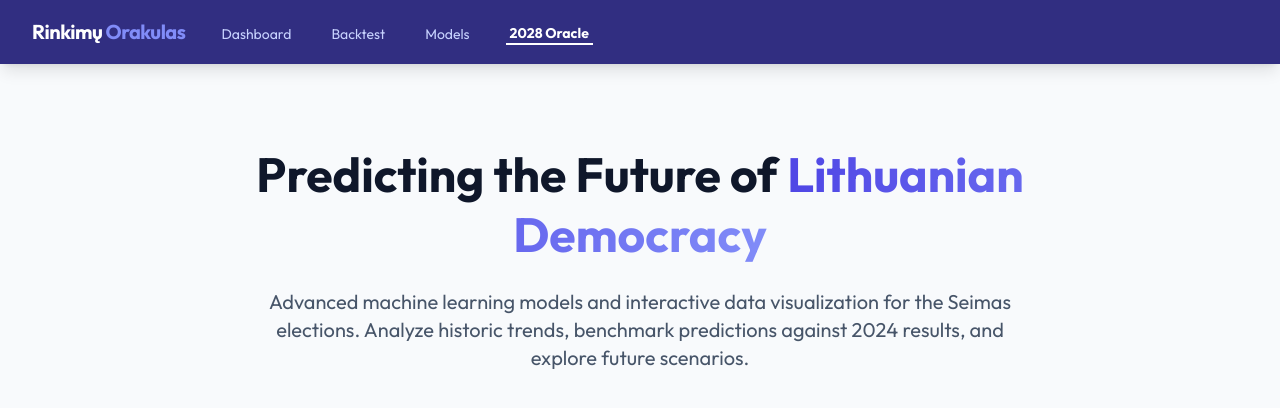
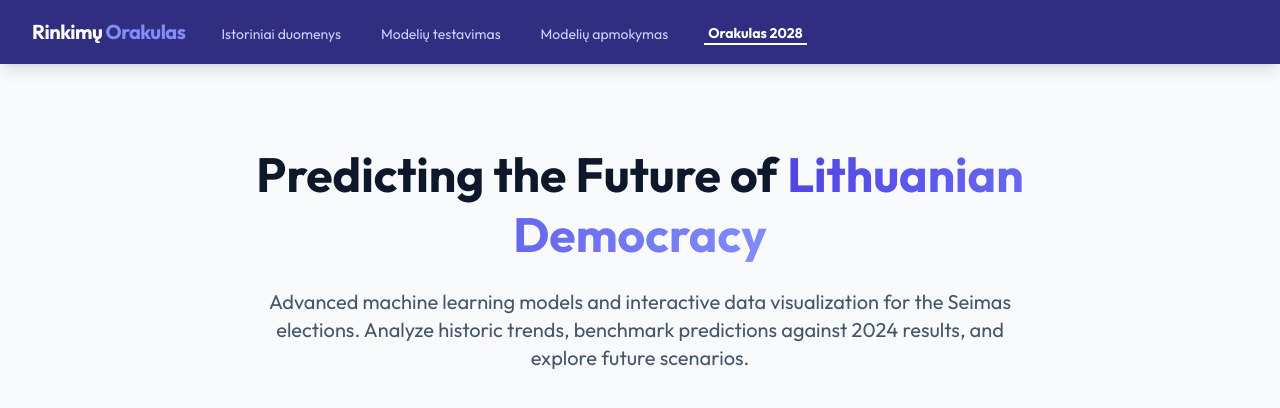
Before and after one commit to Neskanu/Rinkimu-Orakulas, a Flask app: page / in a window 1280 px wide. Shown: the top 408 px of the page. Run offline with Flask 3, Linux system fonts and the light colour scheme; some libraries are stand-ins or nearby versions.

Commit message:
feat: add base template with global layout and training status polling system

```diff
--- a/templates/base.html
+++ b/templates/base.html
@@ -31,14 +31,17 @@
                             class="text-indigo-400">Orakulas</span></a>
                     <div class="hidden sm:ml-8 sm:flex sm:space-x-8">
                         <a href="/dashboard/"
-                            class="text-indigo-200 hover:text-white inline-flex items-center px-1 pt-1 text-sm font-medium">Dashboard</a>
+                            class="text-indigo-200 hover:text-white inline-flex items-center px-1 pt-1 text-sm font-medium">Istoriniai
+                            duomenys</a>
                         <a href="/dashboard/backtest"
-                            class="text-indigo-200 hover:text-white inline-flex items-center px-1 pt-1 text-sm font-medium">Backtest</a>
+                            class="text-indigo-200 hover:text-white inline-flex items-center px-1 pt-1 text-sm font-medium">Modelių
+                            testavimas</a>
                         <a href="/training/"
-                            class="text-indigo-200 hover:text-white inline-flex items-center px-1 pt-1 text-sm font-medium">Models</a>
+                            class="text-indigo-200 hover:text-white inline-flex items-center px-1 pt-1 text-sm font-medium">Modelių
+                            apmokymas</a>
                         <a href="/forecast/"
-                            class="text-white inline-flex items-center px-1 pt-1 text-sm font-bold border-b-2 border-white">2028
-                            Oracle</a>
+                            class="text-white inline-flex items-center px-1 pt-1 text-sm font-bold border-b-2 border-white">
+                            Orakulas 2028</a>
                     </div>
                 </div>
             </div>
```
